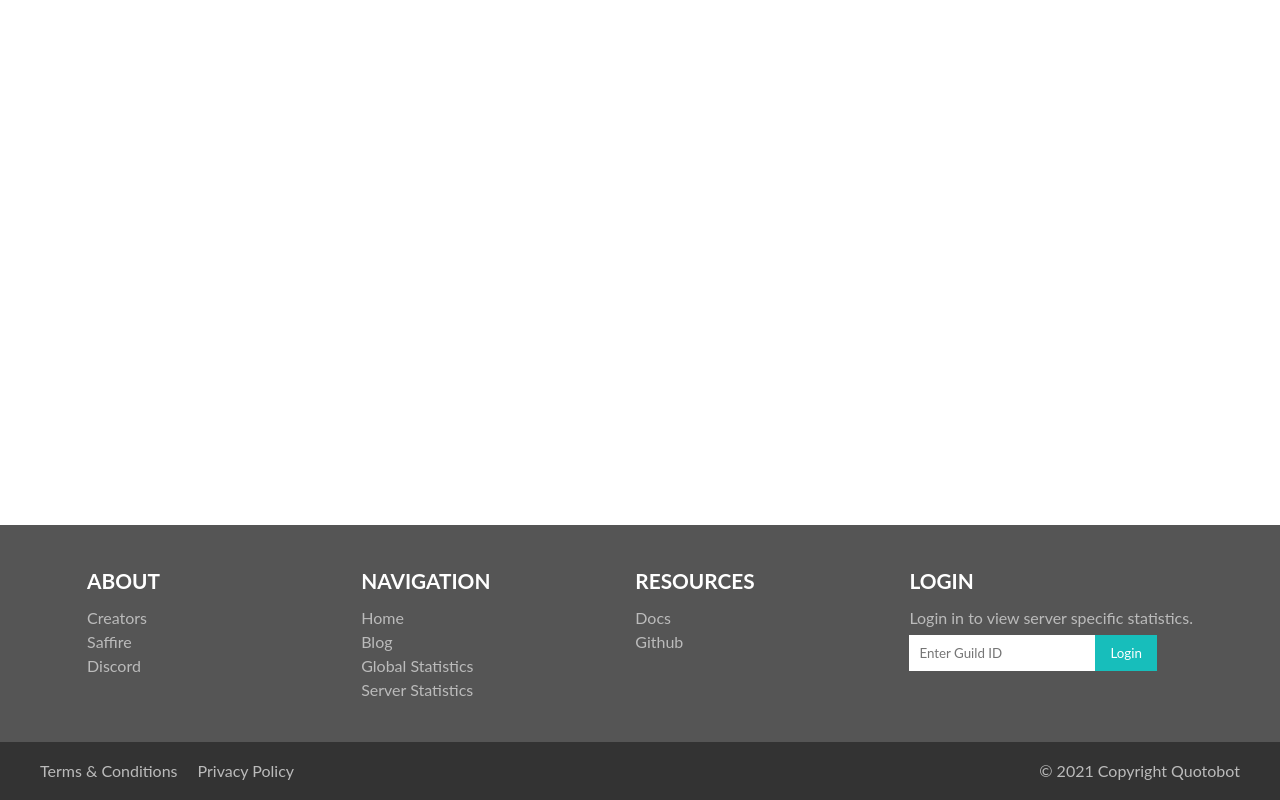
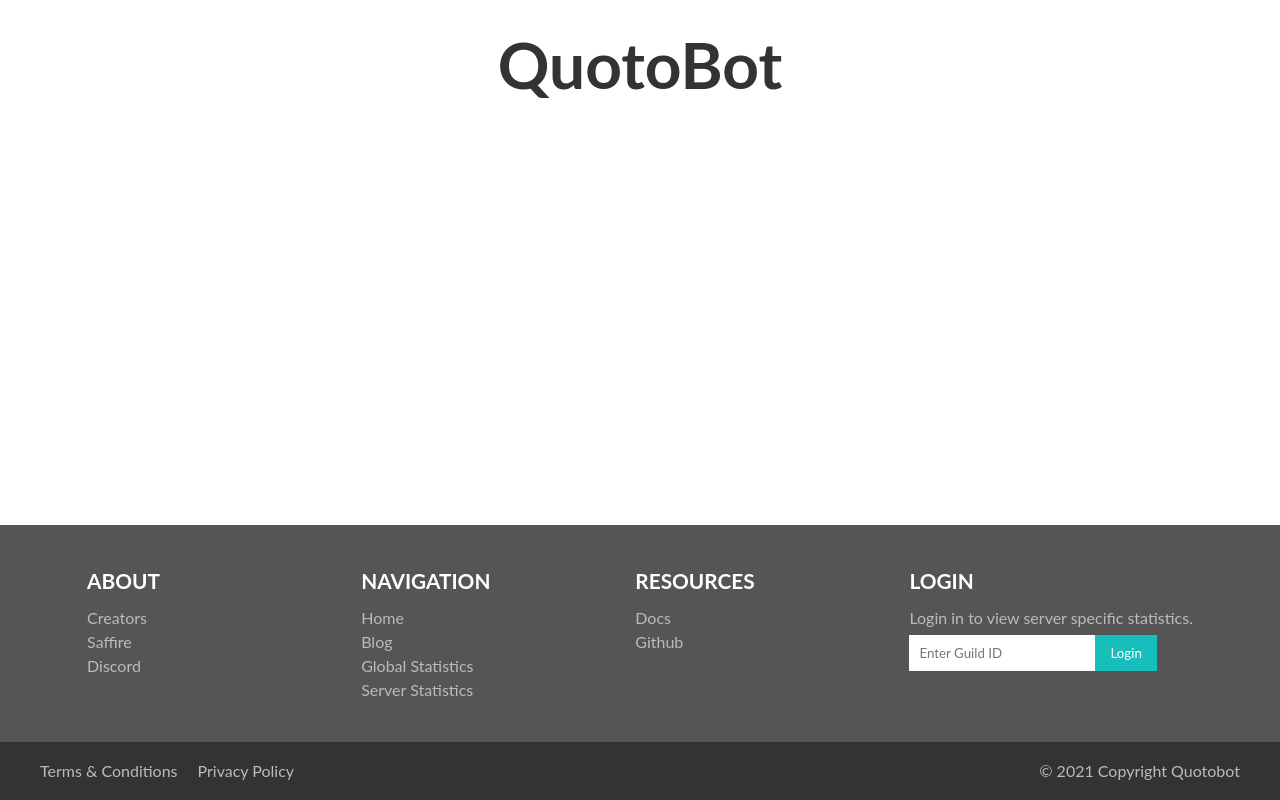
Before and after one commit to juliavdkris/quoto-frontend, a Svelte app: page / in a window 1280 px wide. Built offline with nearby package versions, Linux system fonts and the light colour scheme.

Commit message:
Implemented header component

```diff
--- a/public/global.css
+++ b/public/global.css
@@ -3,5 +3,6 @@
 	padding: 0;
 
 	box-sizing: border-box;
+
 	font-family: 'Lato', sans-serif;
 }
--- a/src/App.svelte
+++ b/src/App.svelte
@@ -1,4 +1,5 @@
 <script>
+    import Header from './components/Header.svelte';
     import Footer from './components/Footer.svelte';
 </script>
 
@@ -8,6 +9,8 @@
 
         display: flex;
 	    flex-direction: column;
+
+        color: #333;
     }
 
     .content {
@@ -16,6 +19,7 @@
 </style>
 
 <main>
+    <Header/>
     <div class="content"></div>
     <Footer/>
 </main>
--- a/src/components/Footer.svelte
+++ b/src/components/Footer.svelte
@@ -1,16 +1,16 @@
 
 <!-- Style -->
 <style>
-
-    ul {
-        list-style: none;
-        padding-left: 0;
-    }
 
     footer {
         color: #bbb;
         background-color: #555;
         line-height: 1.5;
+    }
+
+    footer ul {
+        list-style: none;
+        padding-left: 0;
     }
 
     footer a {
--- /dev/null
+++ b/src/components/Header.svelte
@@ -0,0 +1,23 @@
+
+<!-- Style -->
+<style>
+    header {
+        height: 8rem;
+
+        display: flex;
+        justify-content: center;
+        align-items: center;
+    }
+
+    a {
+        color: inherit;
+        font-size: 4rem;
+        font-weight: bold;
+        text-decoration: none;
+    }
+</style>
+
+<!-- Header -->
+<header>
+    <a href="#">QuotoBot</a>
+</header>
```
